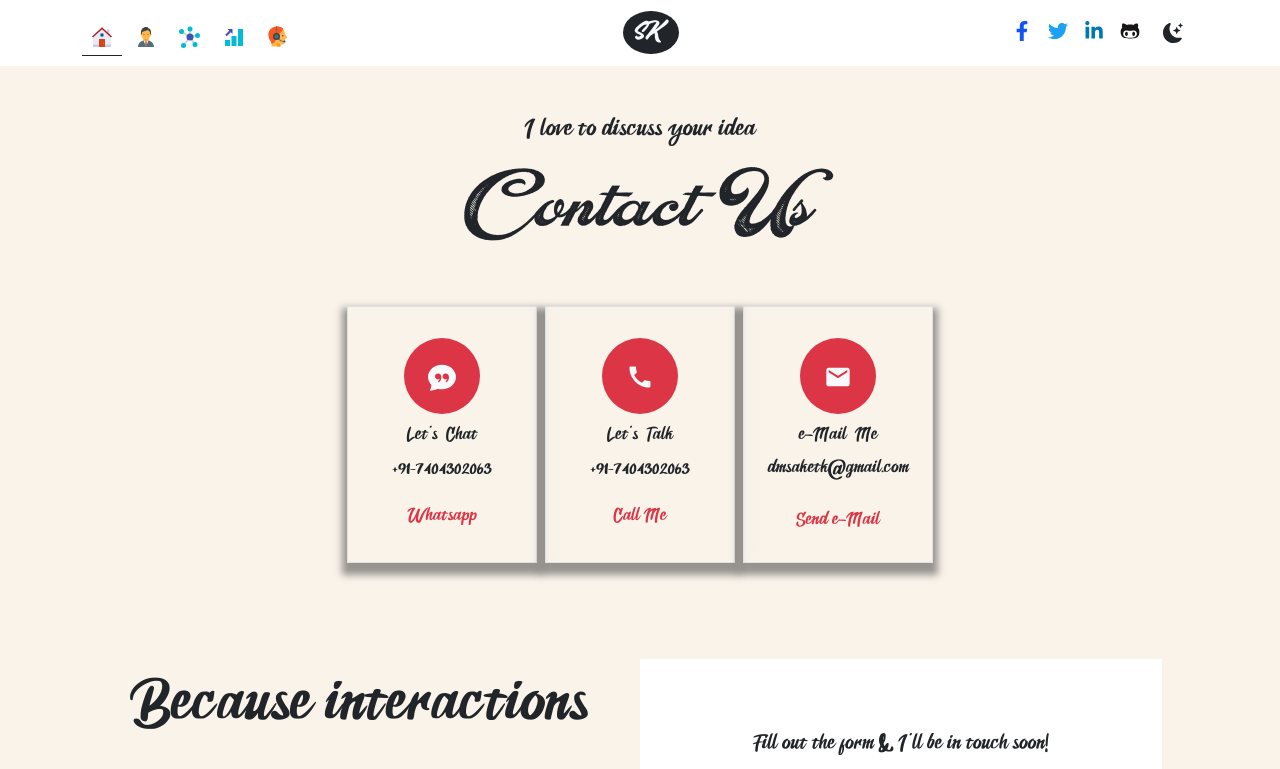
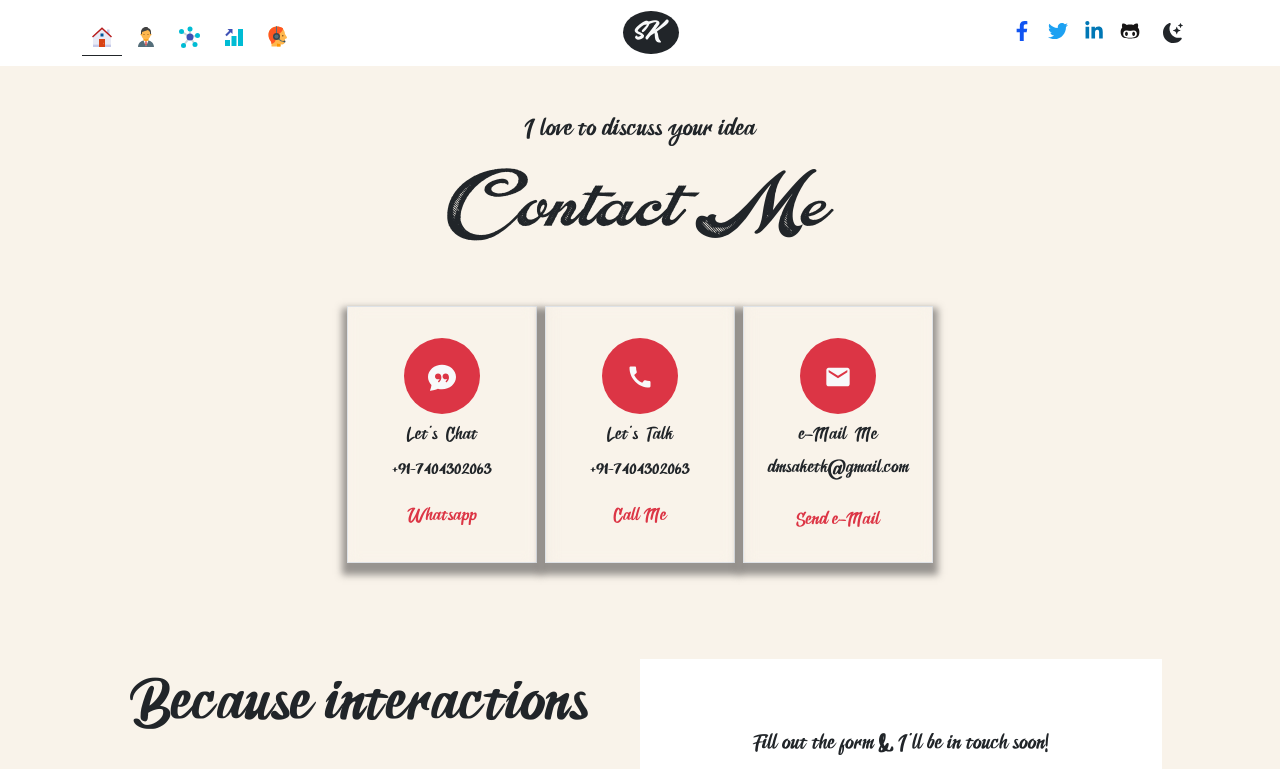
Before and after one commit to devsaket/My_Portfolio_React, a React (Create React App) app: page /contact in a window 1280 px wide. Shown: the top 769 px of the page. Built offline with nearby package versions, Linux system fonts and the light colour scheme.

Commit message:
gh-pages

```diff
--- a/package.json
+++ b/package.json
@@ -2,6 +2,7 @@
   "name": "my_react_portfolio",
   "version": "0.1.0",
   "private": true,
+  "homepage": "https://devsaket.github.io/My_Portfolio_React",
   "dependencies": {
     "@emailjs/browser": "^3.11.0",
     "@testing-library/jest-dom": "^5.16.5",
@@ -12,6 +13,7 @@
     "cra-template": "1.2.0",
     "dotenv": "^16.0.3",
     "env-cmd": "^10.1.0",
+    "gh-pages": "^5.0.0",
     "jquery": "^3.6.4",
     "react": "^18.2.0",
     "react-bootstrap": "^2.7.4",
@@ -26,6 +28,8 @@
   "scripts": {
     "start": "react-scripts start",
     "build": "react-scripts build",
+    "predeploy": "npm run build",
+    "deploy": "gh-pages -d build",
     "test": "react-scripts test",
     "eject": "react-scripts eject"
   },
--- a/src/components/Contact/index.jsx
+++ b/src/components/Contact/index.jsx
@@ -113,7 +113,7 @@ const Contact = () => {
           <Row className='py-4'>
             <Col>
               <p className='fs-2 text-center mt-3 my-0'> I love to discuss your idea</p>
-              <h1 className='display-1 text-center text-capitalize' style={{ fontFamily: 'Craftsman' }}>Contact Us</h1>
+              <h1 className='display-1 text-center text-capitalize' style={{ fontFamily: 'Craftsman' }}>Contact Me</h1>
             </Col>
           </Row>
           <Row className='text-center my-4 d-flex justify-content-center'>
--- a/src/index.js
+++ b/src/index.js
@@ -12,7 +12,7 @@ import 'bootstrap/dist/js/bootstrap.bundle'
 
 const root = ReactDOM.createRoot(document.getElementById('root'));
 root.render(
-  <BrowserRouter>
+  <BrowserRouter basename={process.env.PUBLIC_URL}>
     <React.StrictMode>
       <App />
     </React.StrictMode>
```
Also changed, not shown: 1 other file (tests, documents, lock files or other folders).
